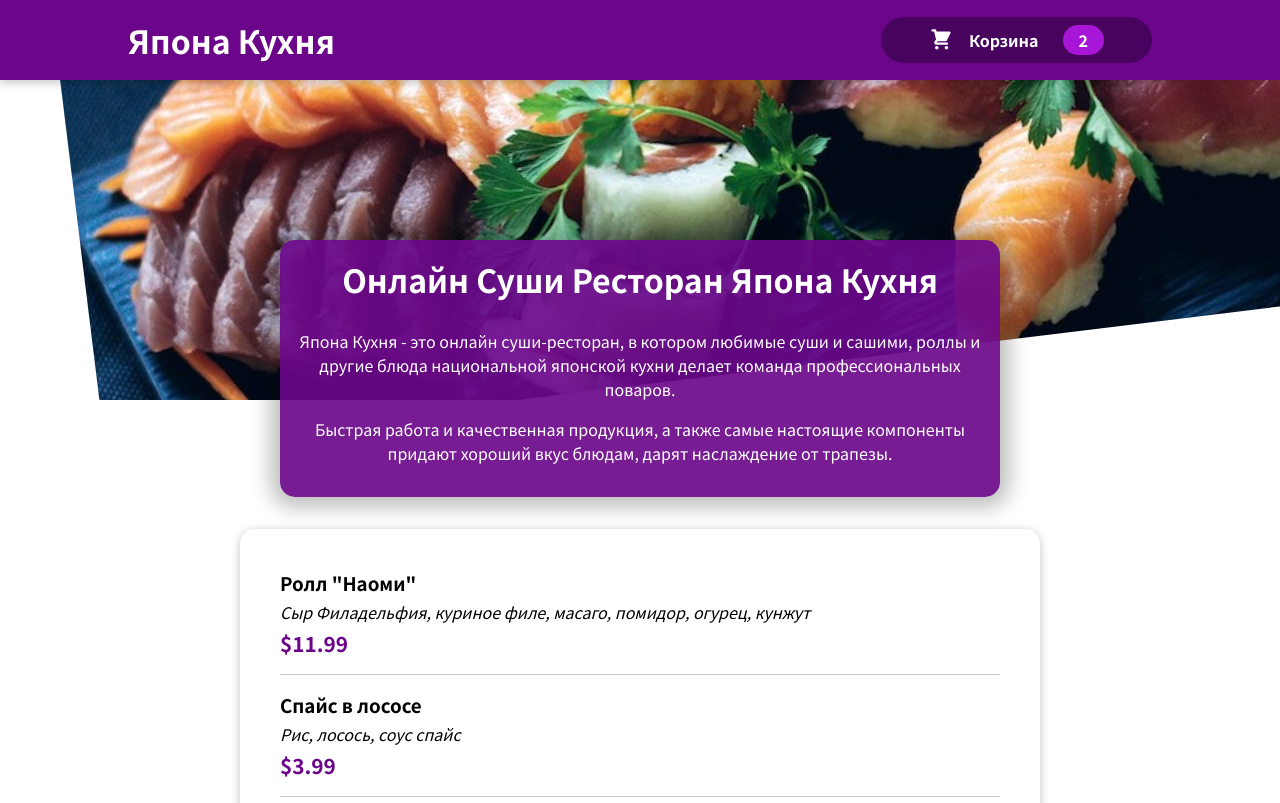
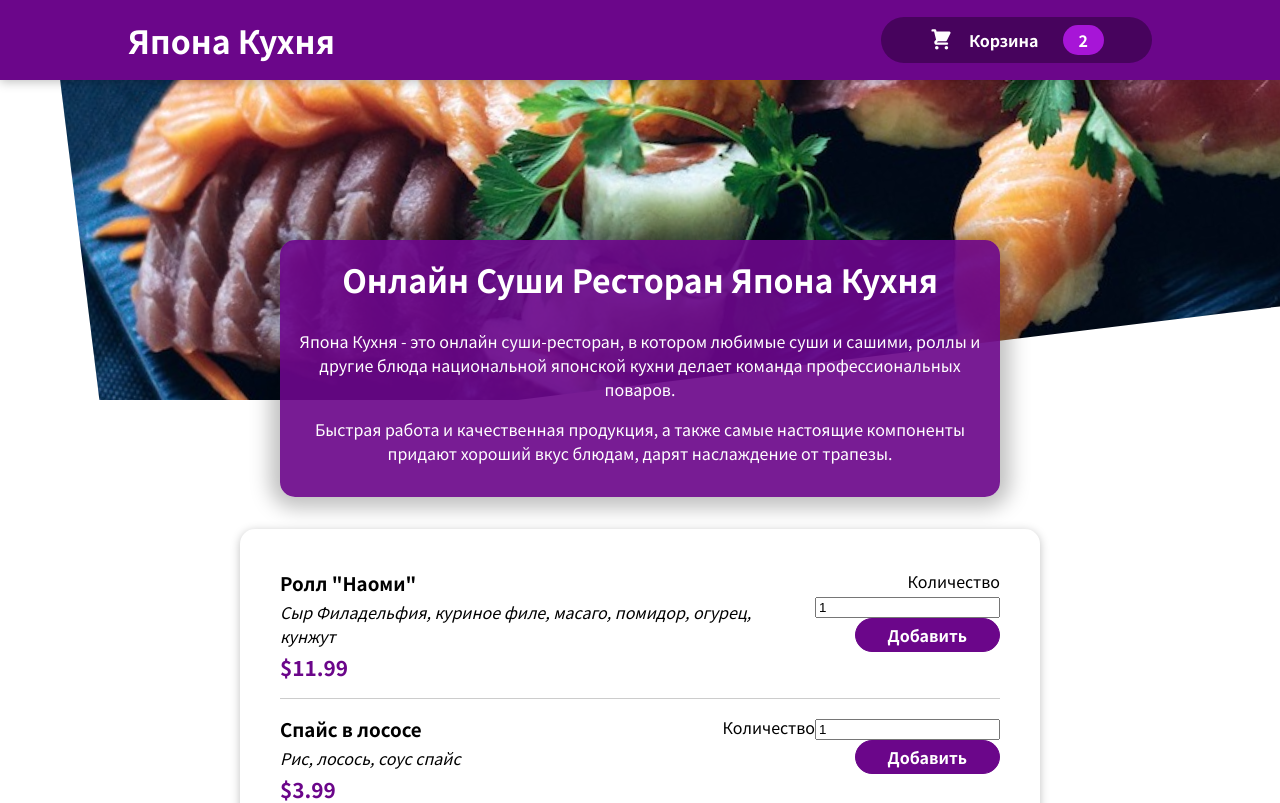
Before and after one commit to MityaDV/react-food-order-app, a React (Create React App) app: page / in a window 1280 px wide. Shown: the top 803 px of the page. Built offline with nearby package versions, Linux system fonts and the light colour scheme.

Commit message:
119. Добавление Формы

```diff
--- a/src/components/Meals/MealItem/MealItem.js
+++ b/src/components/Meals/MealItem/MealItem.js
@@ -1,4 +1,5 @@
 import styles from './MealItem.module.css';
+import MealItemForm from './MealItemForm';
 
 const MealItem = (props) => {
   const formattedPrice = `$${props.price.toFixed(2)}`;
@@ -10,7 +11,9 @@
         <div className={styles.description}>{props.description}</div>
         <div className={styles.price}>{formattedPrice}</div>
       </div>
-      <div></div>
+      <div>
+        <MealItemForm />
+      </div>
     </li>
   );
 };
--- a/src/components/Meals/MealItem/MealItemForm.js
+++ b/src/components/Meals/MealItem/MealItemForm.js
@@ -1,2 +1,21 @@
-const MealItemForm = (props) => {};
+import styles from './MealItemForm.module.css';
+import Input from '../../UI/Input';
+
+const MealItemForm = (props) => {
+  return (
+    <form className={styles.form}>
+      <Input
+        label="Количество"
+        input={{
+          id: 'amount',
+          type: 'number',
+          min: '1',
+          step: '1',
+          defaultValue: '1'
+        }}
+      />
+      <button>Добавить</button>
+    </form>
+  );
+};
 export default MealItemForm;
--- /dev/null
+++ b/src/components/UI/Input.js
@@ -0,0 +1,11 @@
+import styles from './Input.module.css';
+
+const Input = (props) => {
+  return (
+    <div>
+      <label htmlFor={props.input.id}>{props.label}</label>
+      <input {...props.input} />
+    </div>
+  );
+};
+export default Input;
--- /dev/null
+++ b/src/components/UI/Input.module.css
@@ -0,0 +1,18 @@
+.input {
+    display: flex;
+    align-items: center;
+    margin-bottom: 1rem;
+}
+
+.input label {
+    font-weight: bold;
+    margin-right: 1rem;
+}
+
+.input input {
+    width: 4rem;
+    border-radius: 5px;
+    border: 1px solid #ccc;
+    font: inherit;
+    padding-left: 1rem;
+}
```
Also changed, not shown: 1 other file (tests, documents, lock files or other folders).
